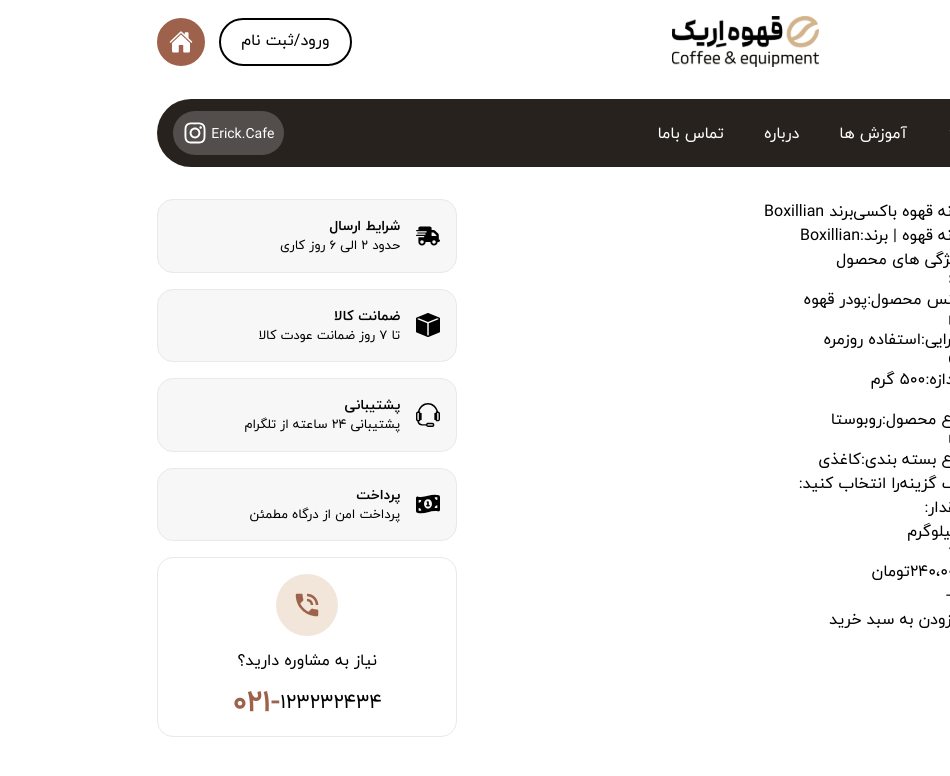
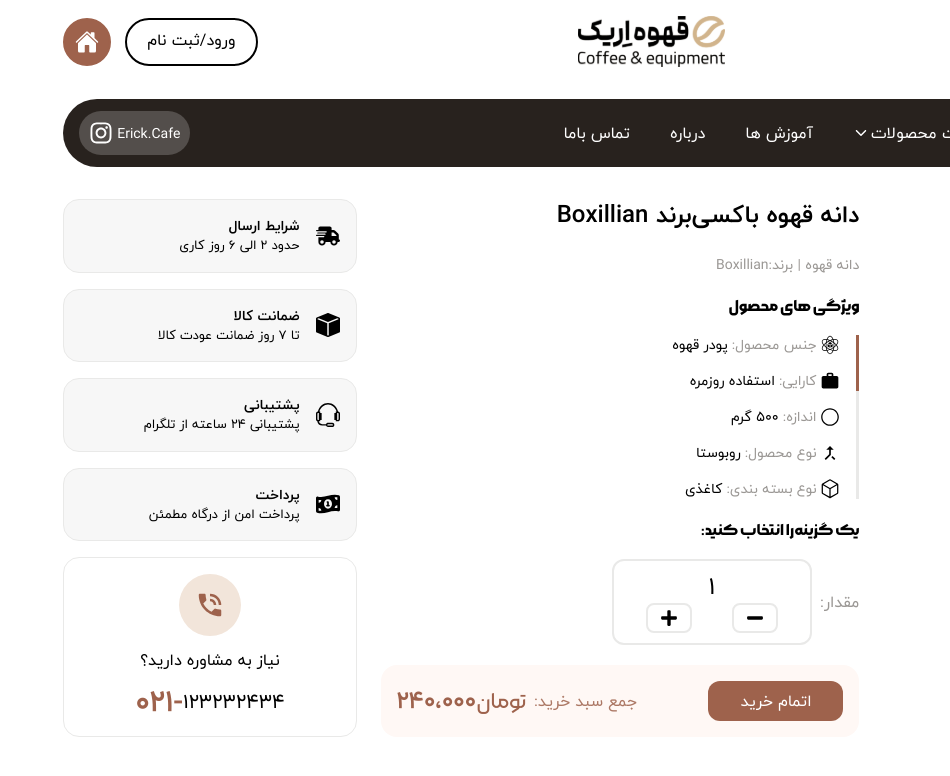
Before and after one commit to AlirezaFCB-DEV/ErikCoffeShop, a React (Vite) app in the folder FrontEnd/: page /cart in a window 1280 px wide. Shown: the top 776 px of the page, without its empty margins (330-1280 px from the left). Built offline with nearby package versions, Linux system fonts and the light colour scheme.

Commit message:
feat : add cart item center styles

```diff
--- a/FrontEnd/src/Components/Service/Service.tsx
+++ b/FrontEnd/src/Components/Service/Service.tsx
@@ -6,7 +6,7 @@
 
 const Service = ({children , title , desc} : ServiceProps) => {
   return (
-      <div className="bg-[#f7f7f7] w-75 flex items-center gap-4 p-4 rounded-2xl border border-stroke">
+      <div className="bg-[#f7f7f7] w-full flex items-center gap-4 p-4 rounded-2xl border border-stroke">
           {children}
           <div>
               <h4 className="text-sm font-iran-yekan-bold">{title}</h4>
--- a/FrontEnd/src/Pages/Cart/Cart.tsx
+++ b/FrontEnd/src/Pages/Cart/Cart.tsx
@@ -9,7 +9,20 @@
 import { GiMaterialsScience } from "react-icons/gi";
 import { RxValue } from "react-icons/rx";
 import { GoPackage } from "react-icons/go";
-import { FaChevronDown } from "react-icons/fa";
+import { FaMinus, FaPlus } from "react-icons/fa";
+import Button from "../../Components/Button/Button";
+import { Link } from "react-router-dom";
+
+interface ProductCountBtns {
+  button: React.ReactNode;
+}
+
+type CountBtnsArr = ProductCountBtns[];
+
+const countBtns: CountBtnsArr = [
+  { button: <FaMinus className="text-lg" /> },
+  { button: <FaPlus className="text-lg" /> },
+];
 
 const Cart = () => {
   return (
@@ -21,72 +34,88 @@
           </HeaderTop>
           <NavigationMenu />
         </section>
-        <section className="flex justify-between">
-          <div></div>
-          <div>
-            <div>
-              <div>
-                <h1>دانه قهوه باکسی‌برند Boxillian</h1>
-                <p>دانه قهوه | برند‌:‌Boxillian</p>
+        <section className="flex gap-6 justify-between">
+          <div className="flex-1"></div>
+          <div className="flex flex-1/6 flex-col justify-between items-start w-full">
+            <div className="flex flex-col gap-6">
+              <h2 className="font-iran-yekan-bold text-2xl">
+                دانه قهوه باکسی‌برند Boxillian
+              </h2>
+              <p className="text-sm text-sec-text">
+                دانه قهوه | برند‌:‌Boxillian
+              </p>
             </div>
-              <div>
-                <h3>ویژگی های محصول</h3>
-                <ul>
-                  <li>
-                    <GiMaterialsScience />
-                    <span>جنس محصول:</span>
-                    <span>پودر قهوه</span>
+            <div className="flex flex-col gap-4">
+              <h3 className="font-morabba-bold">ویژگی های محصول</h3>
+              <ul className="flex  flex-col gap-4 border-r-3 border-stroke pr-4 relative">
+                <li className="product-properties">
+                  <GiMaterialsScience className="text-xl" />
+                  <span className="text-sec-text text-sm">جنس محصول:</span>
+                  <span className="text-sm">پودر قهوه</span>
                 </li>
-                  <li>
-                    <MdWork />
-                    <span>کارایی:</span>
-                    <span>استفاده روزمره</span>
+                <li className="product-properties">
+                  <MdWork className="text-xl" />
+                  <span className="text-sec-text text-sm">کارایی:</span>
+                  <span className="text-sm">استفاده روزمره</span>
                 </li>
-                  <li>
-                    <RxValue />
-                    <span>اندازه:</span>
-                    <span>۵۰۰ گرم</span>
+                <li className="product-properties">
+                  <RxValue className="text-xl" />
+                  <span className="text-sec-text text-sm">اندازه:</span>
+                  <span className="text-sm">۵۰۰ گرم</span>
                 </li>
-                  <li>
-                    <MdMergeType />
-                    <span>نوع محصول:</span>
-                    <span>روبوستا</span>
+                <li className="product-properties">
+                  <MdMergeType className="text-xl" />
+                  <span className="text-sec-text text-sm">نوع محصول:</span>
+                  <span className="text-sm">روبوستا</span>
                 </li>
-                  <li>
-                    <GoPackage />
-                    <span>نوع بسته بندی:</span>
-                    <span>کاغذی</span>
+                <li className="product-properties">
+                  <GoPackage className="text-xl" />
+                  <span className="text-sec-text text-sm">نوع بسته بندی:</span>
+                  <span className="text-sm">کاغذی</span>
                 </li>
+                <div className="bg-primary absolute w-[3px] h-14 -right-[3px]"></div>
               </ul>
             </div>
-              <div>
-                <h3>یک گزینه‌را انتخاب کنید:</h3>
-                <div>
-                  <span>مقدار:</span>
-                  <div>
-                    <span>۱کیلوگرم</span>
-                    <FaChevronDown />
-                    <div className="invisible"></div>
+            <div className="flex flex-col gap-4">
+              <h3 className="font-morabba-bold">یک گزینه‌را انتخاب کنید:</h3>
+              <div className="flex gap-2 items-center">
+                <span className="text-sec-text ">مقدار:</span>
+                <div className="flex flex-col items-center border-stroke border-2 w-50 relative py-2.5 px-3 rounded-xl">
+                  <span className="text-2xl">۱</span>
+                  <div className="flex w-full justify-around">
+                    {countBtns.map((btn) => (
+                      <Button
+                        className="border-stroke border-2 py-1 px-3 rounded-lg cursor-pointer group hover:border-stone-700 transition-colors"
+                        key={crypto.randomUUID()}
+                      >
+                        {btn.button}
+                      </Button>
+                    ))}
                   </div>
                 </div>
               </div>
             </div>
-            <div>
-              <h2>
-                ۲۴۰،۰۰۰<span>تومان</span>
+
+            <div className="flex w-full items-center bg-light-secondary p-4 rounded-2xl justify-between">
+              <div className="flex">
+                <Link
+                  to="buy"
+                  className="py-2 px-8 bg-primary rounded-xl text-white hover:bg-[#835648] transition-colors"
+                >
+                  اتمام خرید
+                </Link>
+              </div>
+
+              <div className="flex gap-2 items-center">
+                <span className="text-primary opacity-85">جمع سبد خرید:</span>
+                <h2 className="text-2xl text-primary font-iran-yekan-bold">
+                  <span className="text-md font-morabba">تومان</span>
+                  ۲۴۰،۰۰۰
                 </h2>
-
-              <div>
-                <div>
-                  <button>+</button>
-                  <span>۱</span>
-                  <button>-</button>
-                </div>
-                <button>افزودن به سبد خرید</button>
               </div>
             </div>
           </div>
-          <div className="services-alignment">
+          <div className="services-alignment flex-1">
             <div className="services-alignment">
               <Service title="شرایط ارسال" desc="حدود ۲ الی ۶ روز کاری">
                 <FaTruckFast className="service-icon" />
--- a/FrontEnd/src/index.css
+++ b/FrontEnd/src/index.css
@@ -28,6 +28,7 @@
 @theme {
   --color-primary: #9e624c;
   --color-secondary: #f2e5da;
+  --color-light-secondary: #FFF8F5;
   --color-stroke: #e9e9e8;
   --color-txt: #28221e;
   --color-sec-text: #9b9895;
@@ -102,7 +103,12 @@
   .services-alignment {
     @apply flex flex-col gap-4
   }
+
+  .product-properties {
+    @apply flex items-center gap-1
+  }
 }
+
 
 @keyframes move {
   0% {
```
Also changed, not shown: 1 other file (tests, documents, lock files or other folders). Lines whose indentation alone changed are shown as unchanged.
